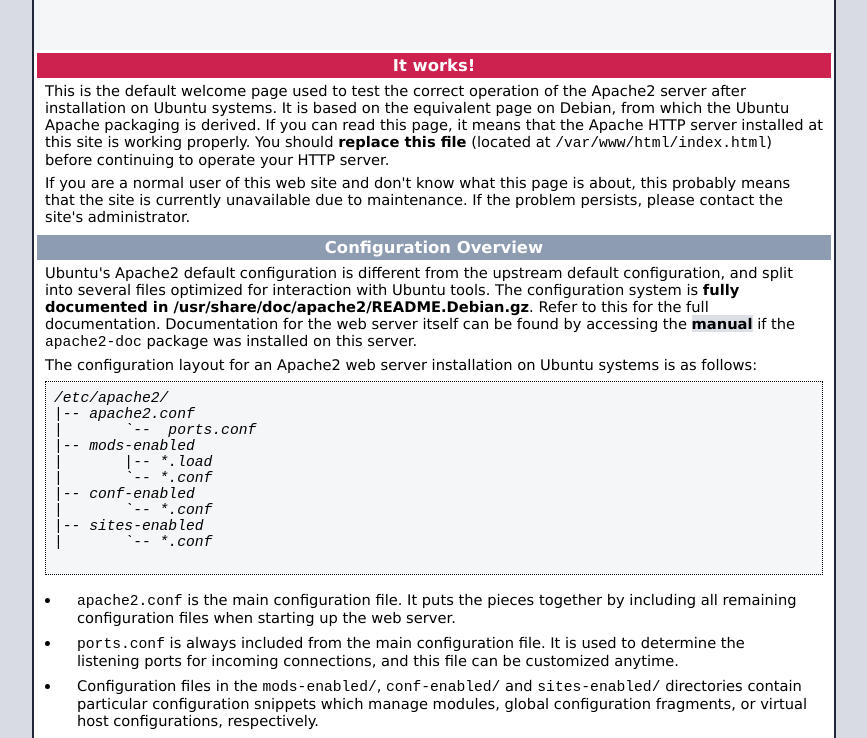
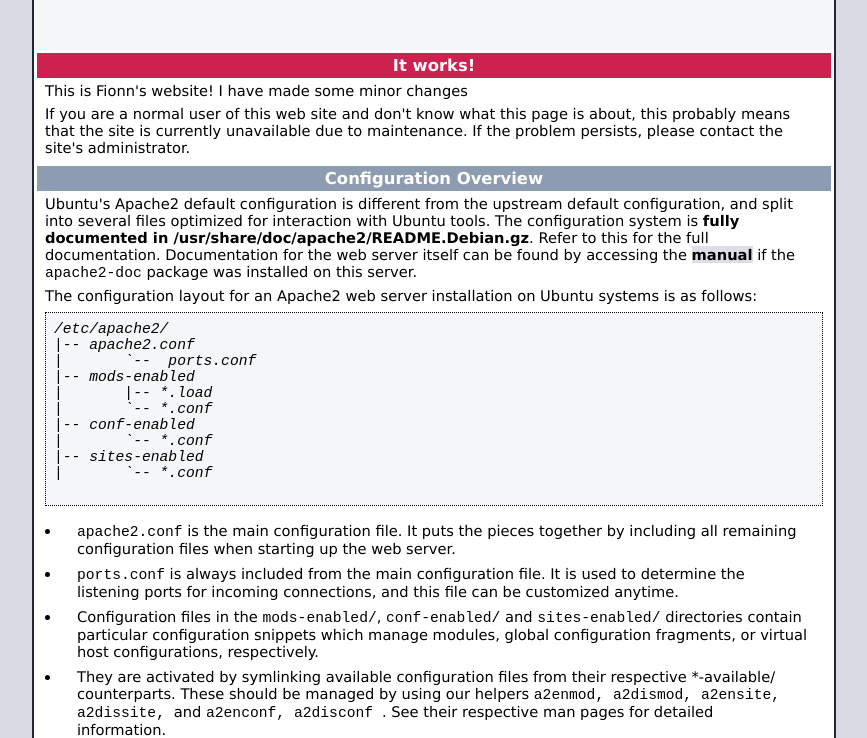
Before and after one commit to FionnMcGoldrick/Apache-Website, a plain HTML site: page index.html in a window 1280 px wide. Shown: the part 57-795 px from the top of the page, without its empty margins (206-1073 px from the left). Drawn offline with Linux system fonts and the light colour scheme.

Commit message:
Changes to

```diff
--- a/index.html
+++ b/index.html
@@ -225,13 +225,7 @@
         </div>
         <div class="content_section_text">
           <p>
-                This is the default welcome page used to test the correct
-                operation of the Apache2 server after installation on Ubuntu systems.
-                It is based on the equivalent page on Debian, from which the Ubuntu Apache
-                packaging is derived.
-                If you can read this page, it means that the Apache HTTP server installed at
-                this site is working properly. You should <b>replace this file</b> (located at
-                <tt>/var/www/html/index.html</tt>) before continuing to operate your HTTP server.
+              This is Fionn's website! I have made some minor changes
           </p>
 
 
```
